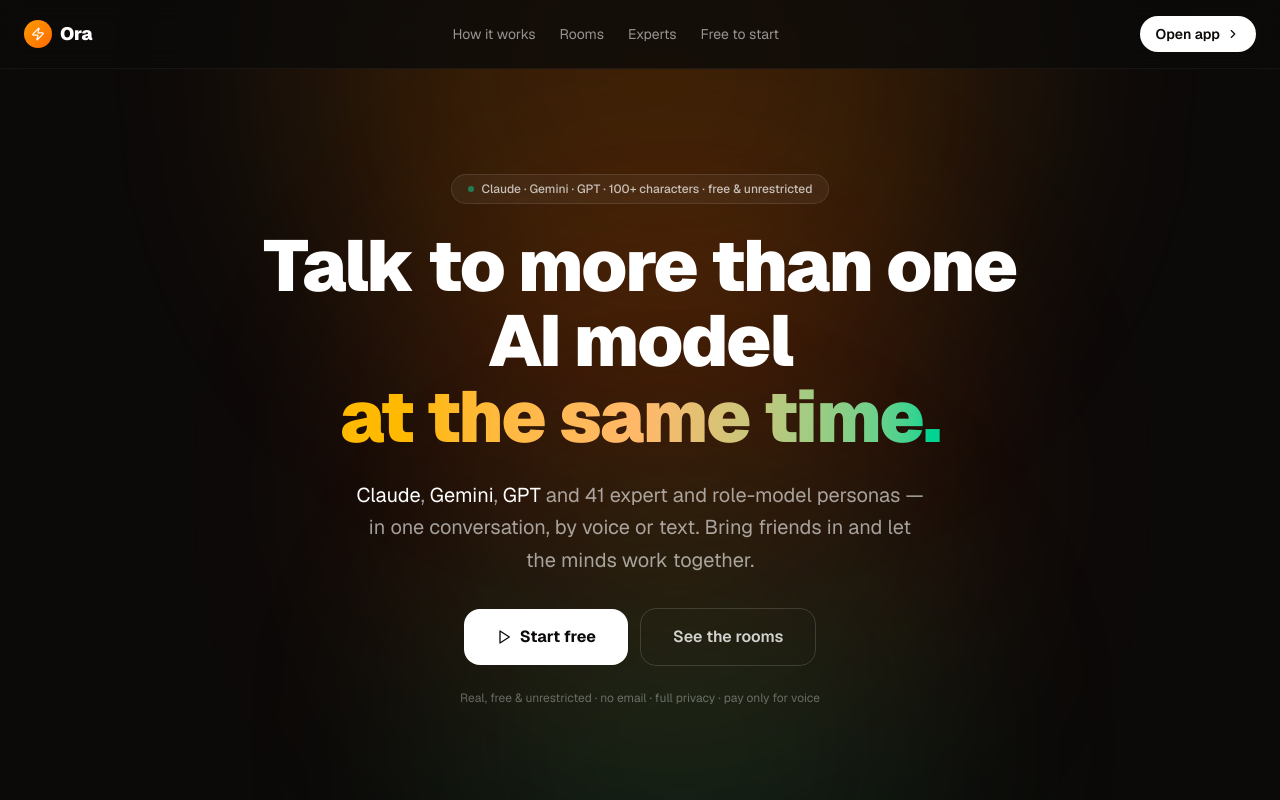
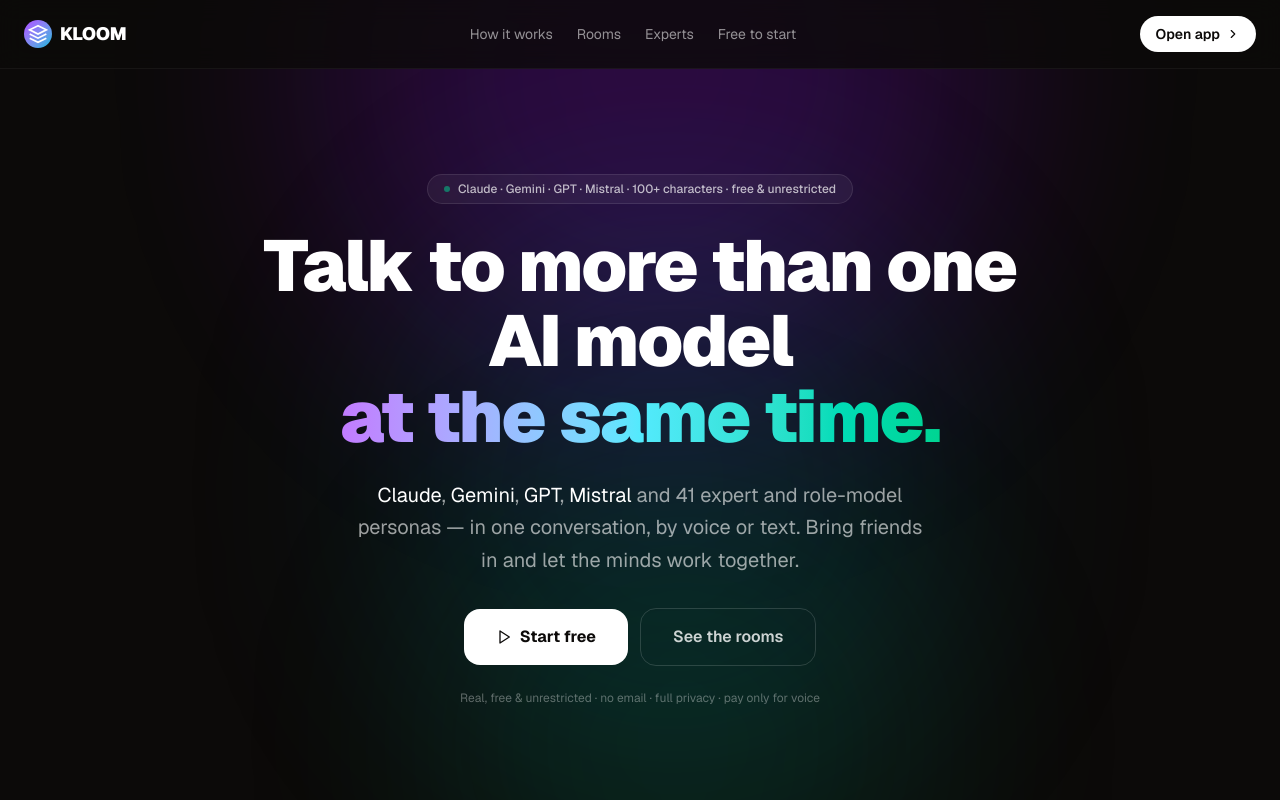
Before and after one commit to ezz-ae/kloom.source, a Next.js app: page / in a window 1280 px wide. Shown: the top 800 px of the page. Built offline with nearby package versions, Linux system fonts and the light colour scheme.

Commit message:
Update landing page with KLOOM branding and Mistral integration

```diff
--- a/app/page.tsx
+++ b/app/page.tsx
@@ -9,7 +9,7 @@ import {
   Heart, Coins, Flame, Lock, EyeOff,
 } from "lucide-react"
 
-// ── Pillars: the 4 things Ora does ───────────────────────────────────────────
+// ── Pillars: the 4 things KLOOM does ───────────────────────────────────────────
 const PILLARS = [
   {
     icon: Users,
@@ -48,6 +48,22 @@ const STEPS = [
   { n: "03", title: "Talk, build, ship", body: "Voice or text. The AI uses live tools — prices, code, charts, plans — to actually get work done with you." },
 ]
 
+// KLOOM Logo Component
+function KloomLogo() {
+  return (
+    <div className="flex items-center gap-2">
+      <div className="w-7 h-7 rounded-xl bg-gradient-to-br from-purple-500 to-cyan-500 flex items-center justify-center">
+        <svg viewBox="0 0 24 24" className="w-5 h-5 text-white" fill="none" stroke="currentColor" strokeWidth="2">
+          <path d="M12 2L2 7l10 5 10-5-10-5z"/>
+          <path d="M2 17l10 5 10-5"/>
+          <path d="M2 12l10 5 10-5"/>
+        </svg>
+      </div>
+      <span className="font-black text-lg tracking-tight">KLOOM</span>
+    </div>
+  )
+}
+
 export default function LandingPage() {
   // Group experts for the showcase
   const groups = Array.from(new Set(EXPERTS.map((e) => e.group))) as ExpertGroup[]
@@ -57,12 +73,7 @@ export default function LandingPage() {
 
       {/* ── Nav ── */}
       <nav className="fixed top-0 inset-x-0 z-50 flex items-center justify-between px-6 py-4 border-b border-white/5 bg-stone-950/80 backdrop-blur-md">
-        <div className="flex items-center gap-2">
-          <div className="w-7 h-7 rounded-xl bg-gradient-to-br from-amber-500 to-orange-500 flex items-center justify-center">
-            <Zap size={14} className="text-white" />
-          </div>
-          <span className="font-black text-lg tracking-tight">Ora</span>
-        </div>
+        <KloomLogo />
         <div className="hidden md:flex items-center gap-6 text-sm text-white/55">
           <a href="#how" className="hover:text-white transition-colors">How it works</a>
           <a href="#rooms" className="hover:text-white transition-colors">Rooms</a>
@@ -78,28 +89,28 @@ export default function LandingPage() {
       <section className="relative flex flex-col items-center justify-center min-h-screen text-center px-4 pt-20">
         <div className="absolute inset-0 overflow-hidden pointer-events-none">
           {/* Animated gradient blobs — lightweight, no WebGL, no console noise */}
-          <div className="absolute -top-1/3 left-1/4 w-[42rem] h-[42rem] rounded-full bg-amber-600/25 blur-[120px] animate-pulse" style={{ animationDuration: "6s" }} />
-          <div className="absolute top-1/4 right-1/4 w-[36rem] h-[36rem] rounded-full bg-orange-600/20 blur-[120px] animate-pulse" style={{ animationDuration: "8s", animationDelay: "1s" }} />
+          <div className="absolute -top-1/3 left-1/4 w-[42rem] h-[42rem] rounded-full bg-purple-600/25 blur-[120px] animate-pulse" style={{ animationDuration: "6s" }} />
+          <div className="absolute top-1/4 right-1/4 w-[36rem] h-[36rem] rounded-full bg-cyan-600/20 blur-[120px] animate-pulse" style={{ animationDuration: "8s", animationDelay: "1s" }} />
           <div className="absolute -bottom-1/4 left-1/3 w-[32rem] h-[32rem] rounded-full bg-emerald-600/15 blur-[120px] animate-pulse" style={{ animationDuration: "7s", animationDelay: "0.5s" }} />
         </div>
 
         <div className="relative z-10 max-w-3xl mx-auto space-y-6">
           <div className="inline-flex items-center gap-2 bg-white/5 border border-white/10 rounded-full px-4 py-1.5 text-xs font-medium text-white/70">
             <span className="w-1.5 h-1.5 rounded-full bg-emerald-400 animate-pulse" />
-            Claude · Gemini · GPT · 100+ characters · free &amp; unrestricted
+            Claude · Gemini · GPT · Mistral · 100+ characters · free &amp; unrestricted
           </div>
 
           <h1 className="text-5xl sm:text-7xl font-black tracking-tight leading-[1.05]">
             Talk to more than one AI model
             <br />
-            <span className="bg-gradient-to-r from-amber-400 via-orange-300 to-emerald-400 bg-clip-text text-transparent">
+            <span className="bg-gradient-to-r from-purple-400 via-cyan-300 to-emerald-400 bg-clip-text text-transparent">
               at the same time.
             </span>
           </h1>
 
           <p className="text-lg sm:text-xl text-white/60 max-w-xl mx-auto leading-relaxed">
             <span className="text-white">Claude</span>, <span className="text-white">Gemini</span>,{" "}
-            <span className="text-white">GPT</span> and {EXPERTS.length} expert and role-model personas —
+            <span className="text-white">GPT</span>, <span className="text-white">Mistral</span> and {EXPERTS.length} expert and role-model personas —
             in one conversation, by voice or text. Bring friends in and let the minds work together.
           </p>
 
@@ -118,7 +129,7 @@ export default function LandingPage() {
       {/* ── Multi-character voice chat ── */}
       <section id="voice" className="max-w-5xl mx-auto px-6 py-20">
         <div className="text-center mb-12">
-          <div className="inline-flex items-center gap-2 bg-amber-500/15 border border-amber-500/25 rounded-full px-3 py-1 text-xs font-bold text-amber-300 mb-4">
+          <div className="inline-flex items-center gap-2 bg-purple-500/15 border border-purple-500/25 rounded-full px-3 py-1 text-xs font-bold text-purple-300 mb-4">
             <Mic size={12} /> Live multi-character voice
           </div>
           <h2 className="text-4xl sm:text-5xl font-black tracking-tight leading-tight">
@@ -218,8 +229,8 @@ export default function LandingPage() {
             Experience a new level of AI
           </h2>
           <p className="text-white/60 text-lg sm:text-xl mt-4 max-w-2xl mx-auto leading-relaxed">
-            A <span className="text-white font-semibold">conference call with Gemini and Claude — at the same time</span>.
-            Two different minds on the line with you, building on each other in real time.
+            A <span className="text-white font-semibold">conference call with Gemini, Claude, and Mistral — at the same time</span>.
+            Three different minds on the line with you, building on each other in real time.
           </p>
         </div>
 
@@ -234,6 +245,8 @@ export default function LandingPage() {
                   <span className="px-1.5 py-0.5 rounded bg-amber-500/20 text-amber-200">Claude</span>
                   <span className="text-white/30">×</span>
                   <span className="px-1.5 py-0.5 rounded bg-sky-500/20 text-sky-200">Gemini</span>
+                  <span className="text-white/30">×</span>
+                  <span className="px-1.5 py-0.5 rounded bg-purple-500/20 text-purple-200">Mistral</span>
                 </div>
                 <h3 className="font-bold text-lg leading-snug">{r.name}</h3>
                 <p className="text-sm text-white/45 mt-2 flex-1">{r.tagline}</p>
@@ -272,7 +285,7 @@ export default function LandingPage() {
                       <span className="font-bold text-[15px] group-hover:text-amber-300 transition-colors">{e.name}</span>
                       <span className="text-white/50 text-sm"> — {e.domain}</span>
                     </div>
-                    <ArrowRight size={14} className="text-white/0 group-hover:text-amber-400 transition-colors shrink-0 self-center" />
+                    <ArrowRight size={14} className="text-white/0 group-hover:text-purple-400 transition-colors shrink-0 self-center" />
                   </Link>
                 ))}
               </div>
@@ -289,14 +302,14 @@ export default function LandingPage() {
 
       {/* ── Real · Free · Unrestricted band ── */}
       <section className="max-w-4xl mx-auto px-6 py-20">
-        <div className="rounded-[2rem] border border-white/10 bg-gradient-to-br from-stone-900 via-stone-950 to-rose-950/30 p-10 sm:p-14 text-center">
+        <div className="rounded-[2rem] border border-white/10 bg-gradient-to-br from-stone-900 via-stone-950 to-purple-950/30 p-10 sm:p-14 text-center">
           <div className="inline-flex items-center gap-2 bg-white/5 border border-white/10 rounded-full px-3 py-1 text-xs font-bold text-white/70 mb-6">
             <EyeOff size={12} /> Full privacy · nothing logged to your name
           </div>
           <h2 className="text-4xl sm:text-6xl font-black tracking-tight leading-[1.05]">
             It's real, free,
             <br />
-            <span className="bg-gradient-to-r from-rose-400 via-orange-300 to-amber-400 bg-clip-text text-transparent">and unrestricted.</span>
+            <span className="bg-gradient-to-r from-rose-400 via-purple-300 to-cyan-400 bg-clip-text text-transparent">and unrestricted.</span>
           </h2>
           <p className="text-white/55 text-lg sm:text-xl mt-6 max-w-xl mx-auto leading-relaxed">
             A new level of AI freedom — no lectures, no refusals, no hand-holding.
@@ -305,7 +318,7 @@ export default function LandingPage() {
         </div>
       </section>
 
-      {/* ── Why Ora (trust) ── */}
+      {/* ── Why KLOOM (trust) ── */}
       <section className="max-w-5xl mx-auto px-6 py-20">
         <div className="grid grid-cols-1 sm:grid-cols-3 gap-6">
           {[
@@ -315,7 +328,7 @@ export default function LandingPage() {
           ].map((f) => (
             <div key={f.title} className="text-center">
               <div className="w-12 h-12 rounded-xl bg-white/5 border border-white/10 flex items-center justify-center mx-auto mb-4">
-                <f.icon size={20} className="text-amber-400" />
+                <f.icon size={20} className="text-purple-400" />
               </div>
               <h3 className="font-bold mb-1.5">{f.title}</h3>
               <p className="text-sm text-white/50 leading-relaxed">{f.body}</p>
@@ -334,7 +347,7 @@ export default function LandingPage() {
             Premium models.<br />Free to chat.
           </h2>
           <p className="text-white/60 text-lg mt-4 max-w-xl mx-auto leading-relaxed">
-            Claude, Gemini, and every expert — free to text, forever. Fill a room with AIs,
+            Claude, Gemini, GPT, and Mistral — free to text, forever. Fill a room with AIs,
             invite your friends, no card needed. You only pay when you want to
             <span className="text-white"> talk out loud</span>: voice calls are pay-as-you-go,
             by the minute.
@@ -345,7 +358,7 @@ export default function LandingPage() {
               <Check size={16} className="text-emerald-400 shrink-0 mt-0.5" />
               <div>
                 <div className="font-bold text-sm">Free</div>
-                <div className="text-xs text-white/50 mt-0.5">Claude, Gemini &amp; GPT chat · {EXPERTS.length} experts · rooms · invite friends</div>
+                <div className="text-xs text-white/50 mt-0.5">Claude, Gemini, GPT &amp; Mistral chat · {EXPERTS.length} experts · rooms · invite friends</div>
               </div>
             </div>
             <div className="flex items-start gap-2.5 bg-white/[0.03] border border-white/10 rounded-2xl p-4">
@@ -375,18 +388,18 @@ export default function LandingPage() {
         <h2 className="text-4xl sm:text-5xl font-black tracking-tight">Ready when you are.</h2>
         <p className="text-white/55 text-lg">Connect your wallet and start a conversation in seconds.</p>
         <Link href="/app" className="inline-flex items-center gap-2 bg-white text-stone-950 font-bold px-10 py-4 rounded-2xl hover:bg-white/90 transition-all hover:scale-[1.02] active:scale-[0.98] text-base">
-          <Play size={18} /> Open Ora
+          <Play size={18} /> Open KLOOM
         </Link>
       </section>
 
       {/* ── Footer ── */}
       <footer className="border-t border-white/5 px-6 py-8 flex flex-col sm:flex-row items-center justify-between gap-4 text-sm text-white/30">
         <div className="flex items-center gap-2">
-          <div className="w-5 h-5 rounded-lg bg-gradient-to-br from-amber-400 to-orange-500" />
-          <span className="font-bold text-white/50">Ora</span>
+          <div className="w-5 h-5 rounded-lg bg-gradient-to-br from-purple-400 to-cyan-500" />
+          <span className="font-bold text-white/50">KLOOM</span>
         </div>
         <p>Multi-AI rooms · {EXPERTS.length} experts · Solana mainnet</p>
-        <p>© 2026 Ora</p>
+        <p>© 2026 KLOOM</p>
       </footer>
     </div>
   )
```
